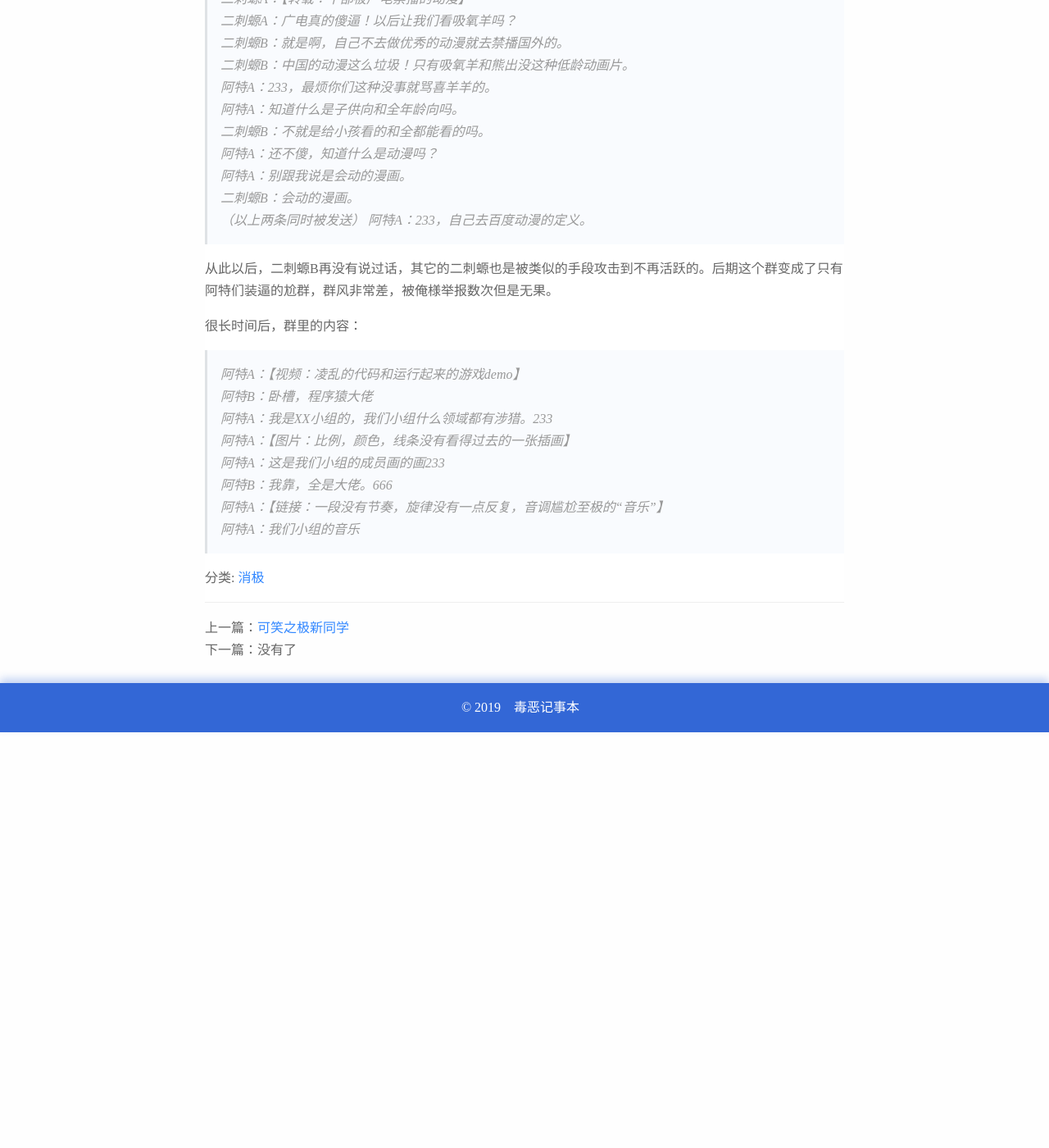
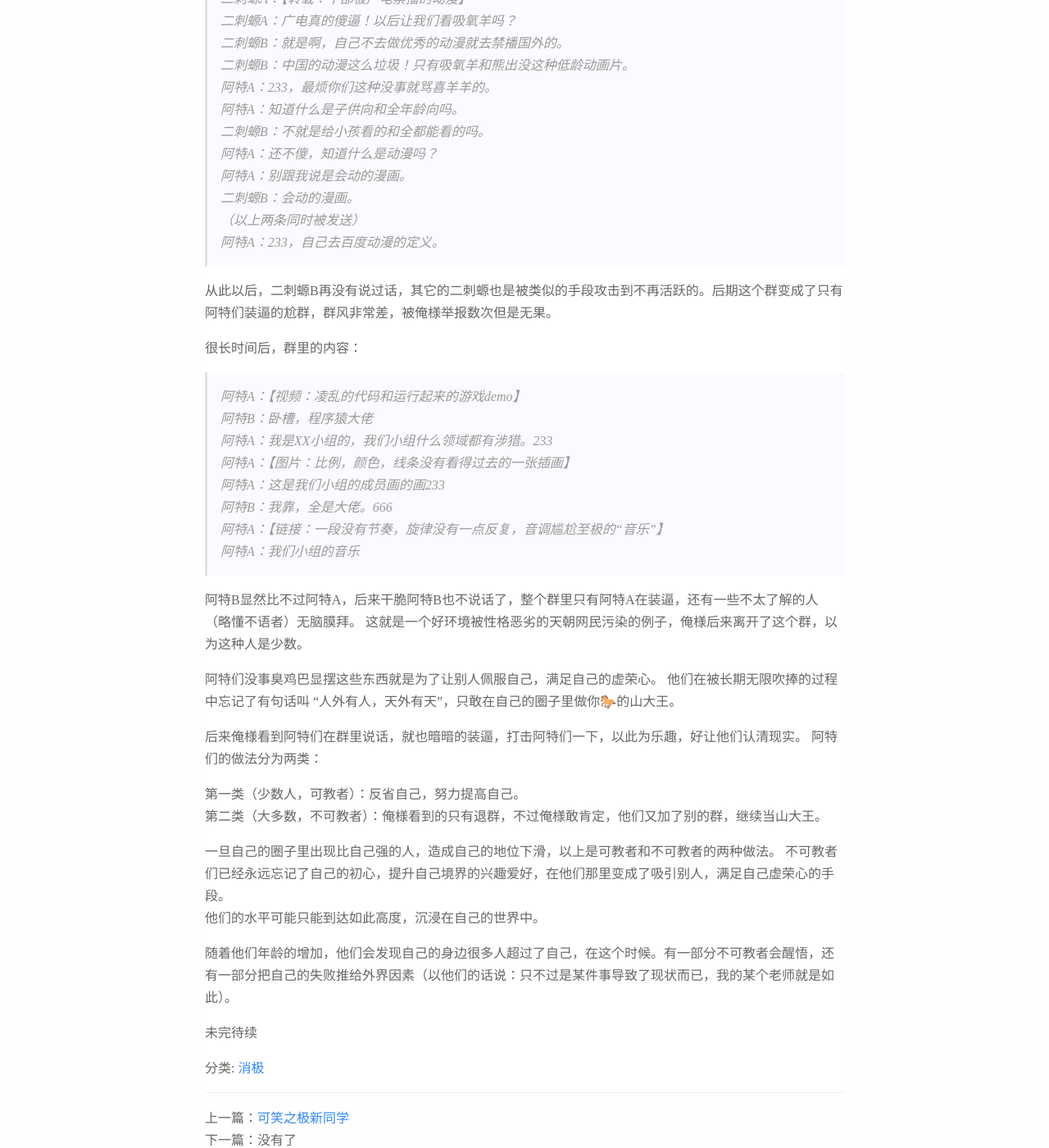
Before and after one commit to telechoc/telechoc.github.io, a Jekyll site: the page built from _posts/2019-02-22-the-most-sb-netfrie.md, in a window 1280 px wide and 1400 px high, scrolled down 745 px. Shown: the whole window at 82% size. Built offline with Jekyll 4.4.1, drawn with Linux system fonts in a browser that asks for light colours; before the commit the page ends 1638 px from its top, so only the background shows below that.

Commit message:
Update 2019-02-22-the-most-sb-netfrie.md

```diff
--- a/_posts/2019-02-22-the-most-sb-netfrie.md
+++ b/_posts/2019-02-22-the-most-sb-netfrie.md
@@ -48,3 +48,23 @@ category: 消极
 阿特B：我靠，全是大佬。666
 阿特A：【链接：一段没有节奏，旋律没有一点反复，音调尴尬至极的“音乐”】
 阿特A：我们小组的音乐
+
+阿特B显然比不过阿特A，后来干脆阿特B也不说话了，整个群里只有阿特A在装逼，还有一些不太了解的人（略懂不语者）无脑膜拜。
+这就是一个好环境被性格恶劣的天朝网民污染的例子，俺様后来离开了这个群，以为这种人是少数。
+
+阿特们没事臭鸡巴显摆这些东西就是为了让别人佩服自己，满足自己的虚荣心。
+他们在被长期无限吹捧的过程中忘记了有句话叫 “人外有人，天外有天”，只敢在自己的圈子里做你🐎的山大王。
+
+后来俺様看到阿特们在群里说话，就也暗暗的装逼，打击阿特们一下，以此为乐趣，好让他们认清现实。
+阿特们的做法分为两类：
+
+第一类（少数人，可教者）：反省自己，努力提高自己。
+第二类（大多数，不可教者）：俺様看到的只有退群，不过俺様敢肯定，他们又加了别的群，继续当山大王。
+
+一旦自己的圈子里出现比自己强的人，造成自己的地位下滑，以上是可教者和不可教者的两种做法。
+不可教者们已经永远忘记了自己的初心，提升自己境界的兴趣爱好，在他们那里变成了吸引别人，满足自己虚荣心的手段。
+他们的水平可能只能到达如此高度，沉浸在自己的世界中。
+
+随着他们年龄的增加，他们会发现自己的身边很多人超过了自己，在这个时候。有一部分不可教者会醒悟，还有一部分把自己的失败推给外界因素（以他们的话说：只不过是某件事导致了现状而已，我的某个老师就是如此）。
+
+未完待续
```
